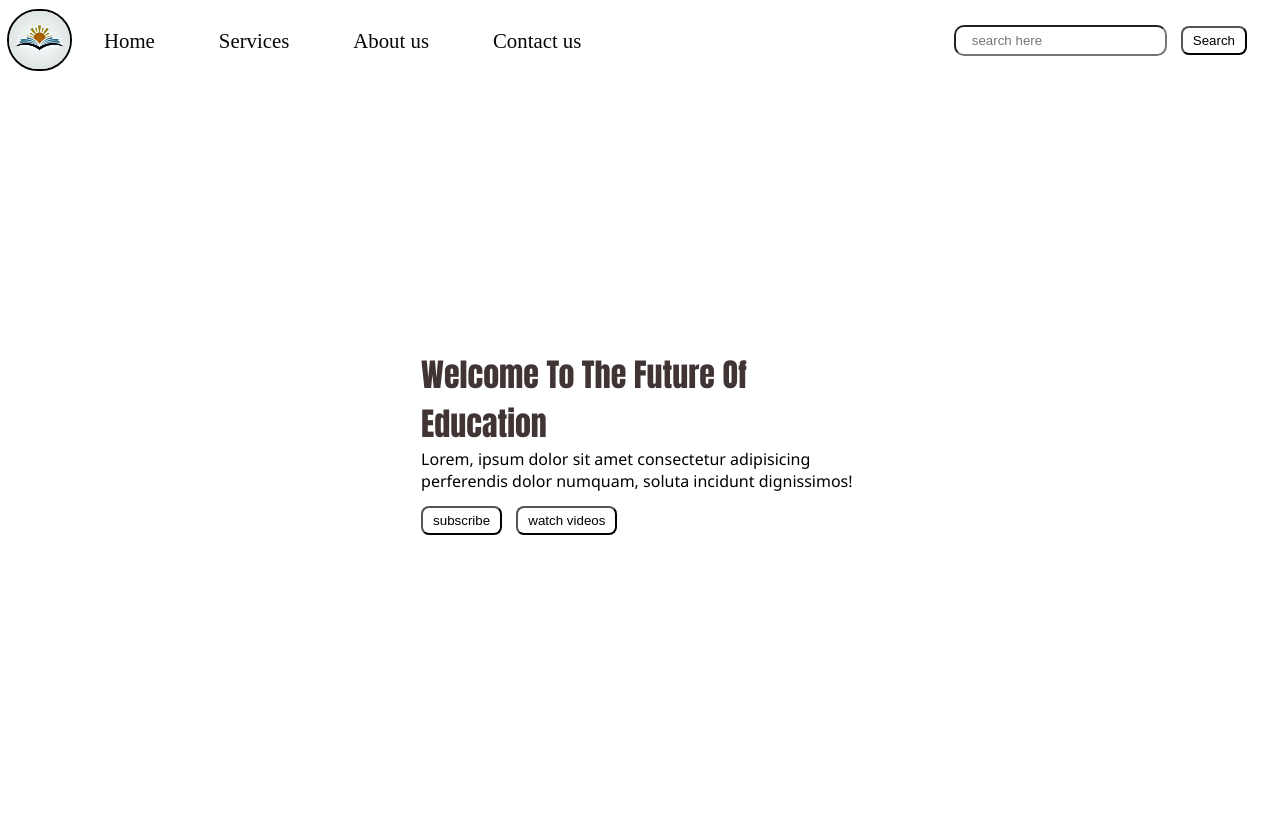
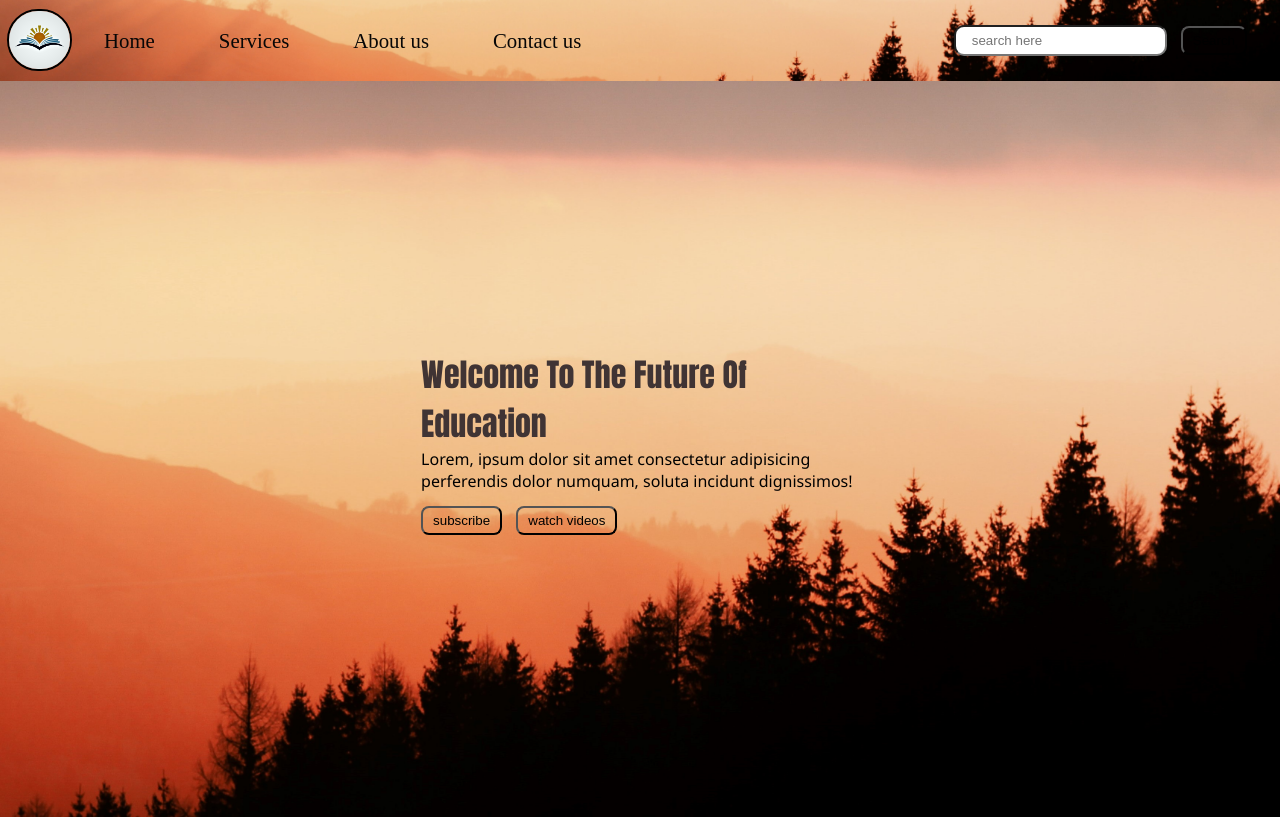
Before and after one commit to coderaman21/Edues.in, a plain HTML site: page index.html in a window 1280 px wide. Shown: the top 819 px of the page. Drawn offline with Linux system fonts and the light colour scheme.

Commit message:
css changed

```diff
--- a/style.css
+++ b/style.css
@@ -10,7 +10,7 @@ html{
     /* position: sticky; */
     top: 0;
     z-index: 1;
-    background: url(bg4.jpg) no-repeat center center fixed;
+    background: url(images/bg.jpg) no-repeat center center fixed;
     background-size: cover;
     /* background-color:rgb(173 162 162 / 50%);  */
 }
@@ -72,7 +72,8 @@ html{
 /* section firstsec */
 
 .firstsec{
-    background: url(bg4.jpg) no-repeat center center fixed;
+    background: url(images/bg.jpg) no-repeat center center fixed;
+
     background-size: cover;
     height: 92vh;
 }
```
